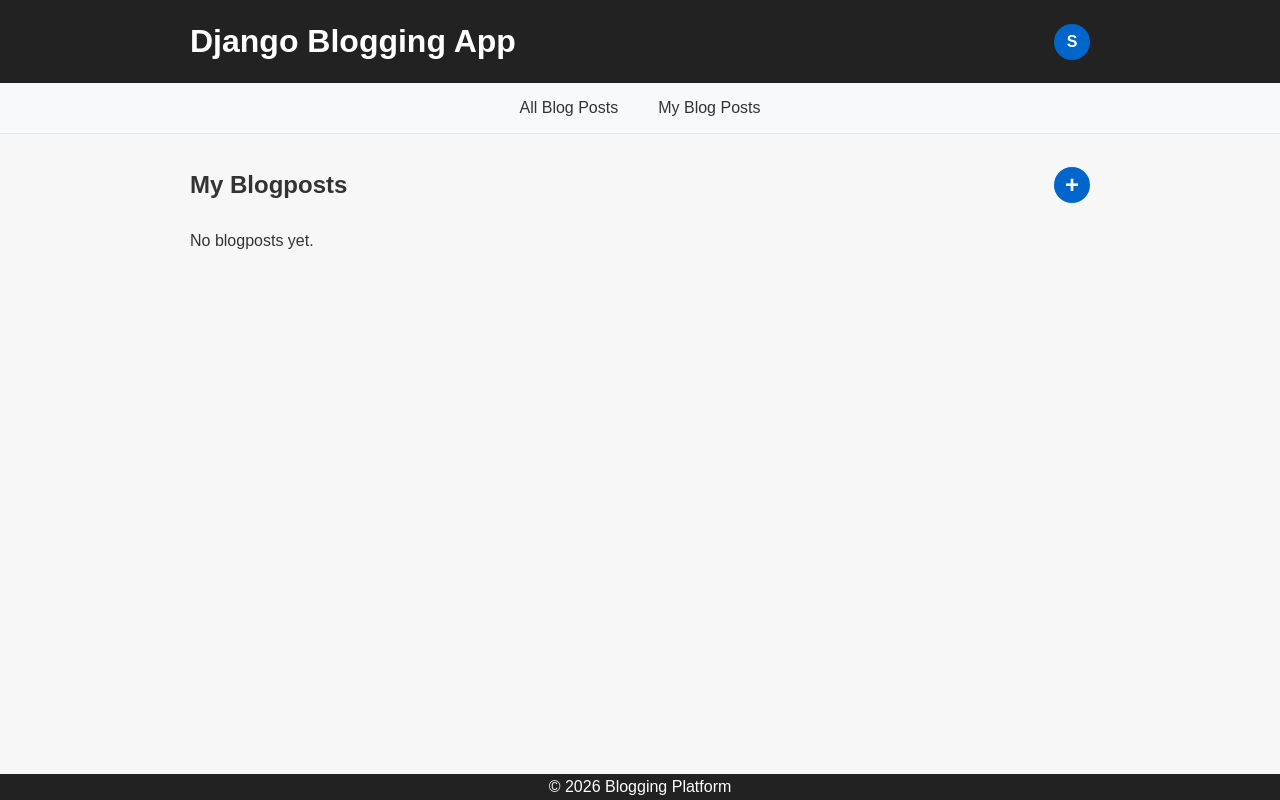
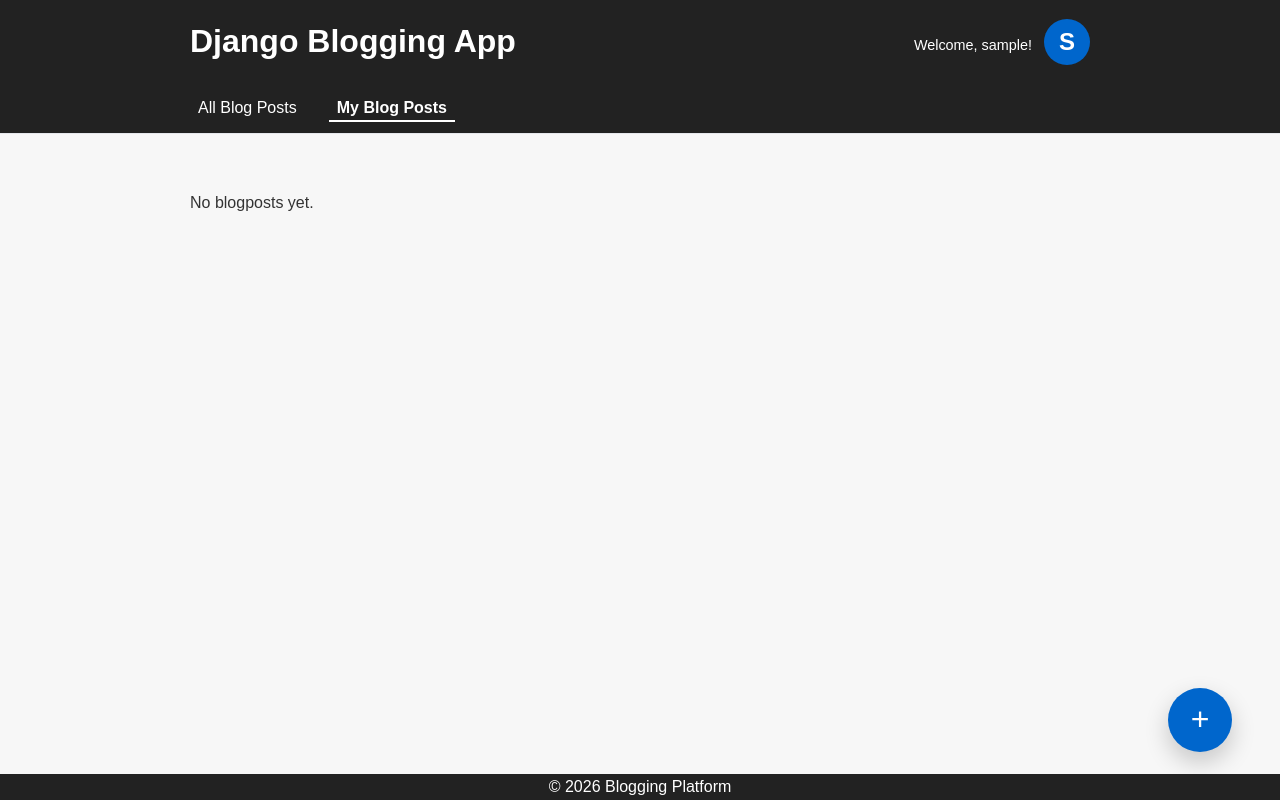
Before and after one commit to amandahamynen/django-blogging-app, a Django app: page /blogs/my/ in a window 1280 px wide. Run offline with Django 5.2, Linux system fonts and the light colour scheme; the visitor is signed in with stand-in values (Sample User, id 1); data that the repository does not hold is empty.

Commit message:
Update UI

```diff
--- a/blogs/templates/blogs/blogpost_detail.html
+++ b/blogs/templates/blogs/blogpost_detail.html
@@ -10,8 +10,5 @@
   </p>
 
   <div class="blogpost-content">{{ blogpost.content|linebreaks }}</div>
-  <a class="back-link" href="{% url 'blogs:blogpost_list_all' %}">
-    ← Back to all blogposts
-  </a>
 </article>
 {% endblock %}
--- a/blogs/templates/blogs/blogpost_list.html
+++ b/blogs/templates/blogs/blogpost_list.html
@@ -1,7 +1,6 @@
 {% extends 'layout.html' %}
 {% block title %}All Blogposts{% endblock %}
 {% block content %}
-<h2 class="page-title">All Blogposts</h2>
 
 <div class="blogpost-list">
   {% for blogpost in blogposts %}
@@ -15,9 +14,6 @@
       {{ blogpost.creator }} | Published on {{ blogpost.created_at|date:"M d, Y" }}
     </p>
     <p class="blogpost-excerpt">{{ blogpost.content|truncatewords:25 }}</p>
-    <a class="read-more" href="{% url 'blogs:blogpost_detail' blogpost.id %}">
-      Read more →
-    </a>
   </article>
   {% empty %}
   <p>No blogposts yet.</p>
--- a/blogs/templates/blogs/blogpost_list_my.html
+++ b/blogs/templates/blogs/blogpost_list_my.html
@@ -2,10 +2,9 @@
 {% block title %}My Blogposts{% endblock %}
 {% block content %}
 <div class="page-header">
-  <h2 class="page-title">My Blogposts</h2>
   <a
     href="{% url 'blogs:blogpost_create' %}"
-    class="create-post-button"
+    class="create-post-fab"
     title="Create new blogpost"
   >
     +
@@ -35,9 +34,6 @@
       Published on {{ blogpost.created_at|date:"M d, Y" }}
     </p>
     <p class="blogpost-excerpt">{{ blogpost.content|truncatewords:25 }}</p>
-    <a class="read-more" href="{% url 'blogs:blogpost_detail' blogpost.id %}">
-      Read more →
-    </a>
   </article>
   {% empty %}
   <p>No blogposts yet.</p>
--- a/static/css/styles.css
+++ b/static/css/styles.css
@@ -39,8 +39,8 @@ body {
 
 /* Avatar */
 .user-avatar {
-  width: 36px;
-  height: 36px;
+  width: 46px;
+  height: 46px;
   background: #0066cc;
   color: #fff;
   border-radius: 50%;
@@ -48,7 +48,13 @@ body {
   align-items: center;
   justify-content: center;
   font-weight: bold;
-  font-size: 1rem;
+  font-size: 1.5rem;
+}
+
+.welcome-message {
+  margin-right: 0.5rem;
+  font-size: 0.9rem;
+  color: #fff;
 }
 
 /* Dropdown */
@@ -111,14 +117,24 @@ body {
 }
 
 .site-nav {
-  background-color: #f8f9fa;
+  background: #222;
   border-bottom: 1px solid #e5e7eb;
   margin-bottom: 2rem;
 }
 
+.site-nav a.active {
+  color: #fff;
+  font-weight: 600;
+  border-bottom: 2px solid #fff;
+}
+
+.site-nav a.active:hover {
+  color: #0052a3;
+}
+
 .site-nav .container {
   display: flex;
-  justify-content: center;
+  justify-content: flex-start;
 }
 
 .site-nav ul {
@@ -135,7 +151,7 @@ body {
 
 .site-nav a {
   text-decoration: none;
-  color: #333;
+  color: #fff;
   font-weight: 500;
   padding: 0.25rem 0.5rem;
   transition: color 0.2s ease;
@@ -181,32 +197,21 @@ body {
   margin-bottom: 1.5rem;
 }
 
-/* Plus button */
-.create-post-button {
-  width: 36px;
-  height: 36px;
+.create-post-fab {
+  position: fixed;
+  bottom: 3rem;
+  right: 3rem;
+  width: 64px;
+  height: 64px;
   border-radius: 50%;
   background: #0066cc;
   color: #fff;
-  text-decoration: none;
-  font-size: 1.5rem;
-  font-weight: bold;
+  font-size: 2rem;
   display: flex;
   align-items: center;
   justify-content: center;
-  line-height: 1;
-  transition:
-    background 0.2s ease,
-    transform 0.1s ease;
-}
-
-.create-post-button:hover {
-  background: #0052a3;
-  transform: scale(1.05);
-}
-
-.create-post-button:active {
-  transform: scale(0.95);
+  text-decoration: none;
+  box-shadow: 0 10px 25px rgba(0, 0, 0, 0.2);
 }
 
 .blogpost-list {
--- a/templates/layout.html
+++ b/templates/layout.html
@@ -14,6 +14,9 @@
         </h1>
         {% if user.is_authenticated %}
           <div class="user-menu">
+            <span class="welcome-message">
+              Welcome, {{ user.username }}!
+            </span>
             <button class="user-avatar-button" id="userMenuButton" aria-haspopup="true">
               <span class="user-avatar">
                 {{ user.username|first|upper }}
@@ -46,11 +49,36 @@
       <div class="container">
         <ul>
           {% if user.is_authenticated %}
-            <li><a href="{% url 'blogs:blogpost_list_all' %}">All Blog Posts</a></li>
-            <li><a href="{% url 'blogs:blogpost_list_my' %}">My Blog Posts</a></li>
+            <li>
+              <a
+                href="{% url 'blogs:blogpost_list_all' %}"
+                class="{% if request.resolver_match.url_name == 'blogpost_list_all' %}active{% endif %}"
+              >
+                All Blog Posts
+              </a>
+            </li>
+            <li>
+              <a
+              href="{% url 'blogs:blogpost_list_my' %}"
+              class="{% if request.resolver_match.url_name == 'blogpost_list_my' %}active{% endif %}">
+                My Blog Posts
+              </a>
+            </li>
           {% else %}
-            <li><a href="{% url 'users:login' %}">Login</a></li>
-            <li><a href="{% url 'users:register' %}">Register</a></li>
+            <li>
+              <a
+              href="{% url 'users:login' %}"
+                class="{% if request.resolver_match.url_name == 'login' %}active{% endif %}">
+                Login
+              </a>
+            </li>
+            <li>
+              <a
+              href="{% url 'users:register' %}"
+                class="{% if request.resolver_match.url_name == 'register' %}active{% endif %}">
+                Register
+              </a>
+            </li>
           {% endif %}
         </ul>
       </div>
```
